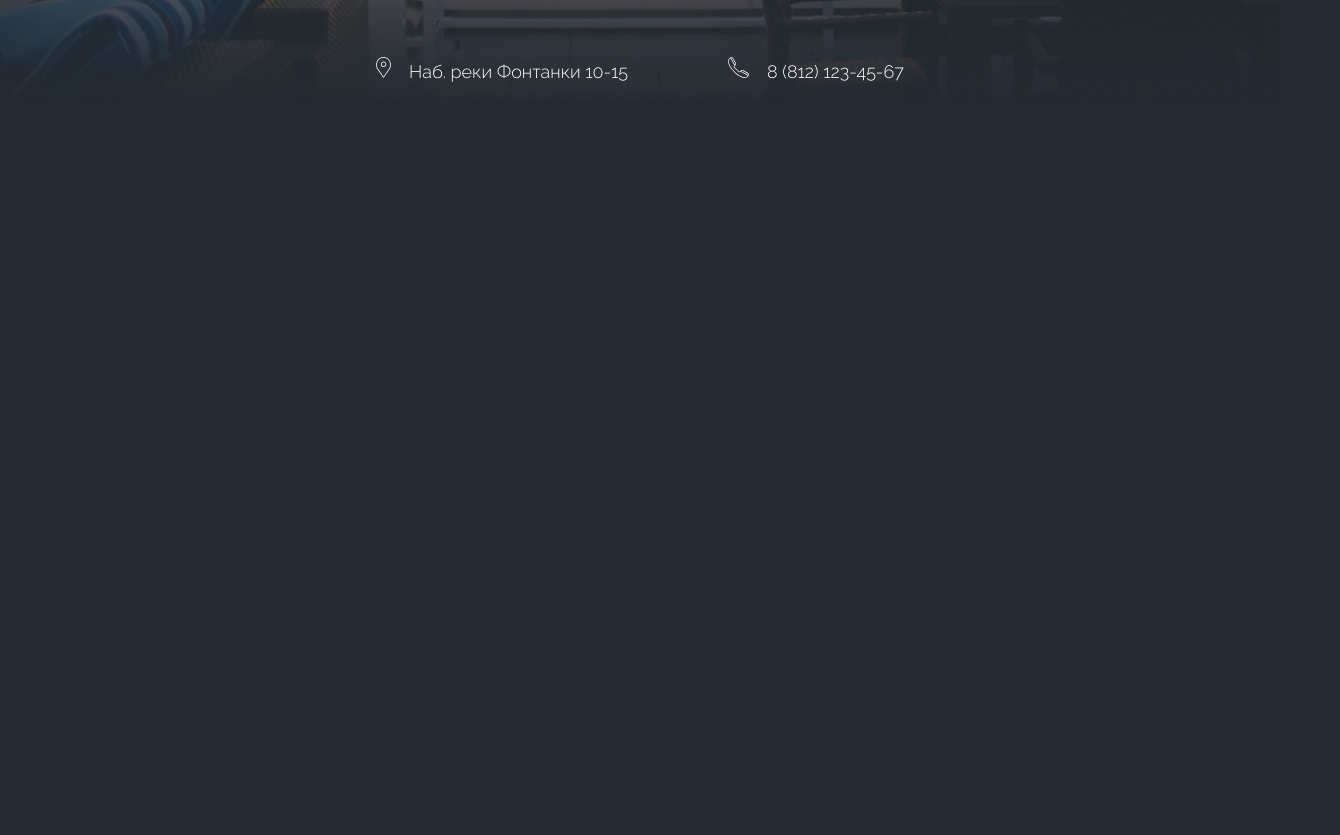
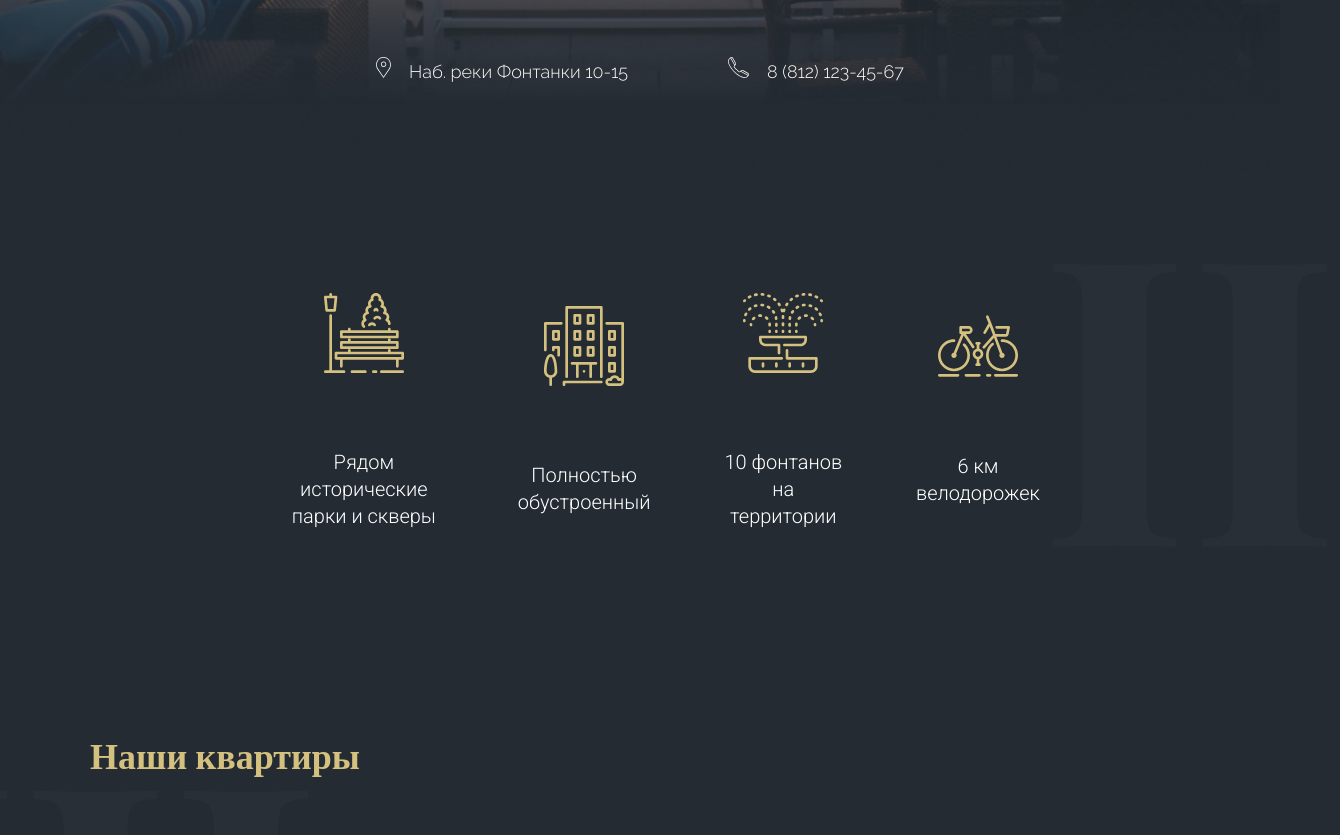
Before and after one commit to Flaer6/HouseVop, a website: page index.html in a window 1280 px wide. Shown: the part 672-1507 px from the top of the page, 1340 px wide, since content can reach past the window. Before the commit the page ends 904 px from the top, so only its background shows below. Drawn offline with nearby package versions, Linux system fonts and the light colour scheme; some packages are replaced by stand-ins of ours.

Commit message:
Update index.html

```diff
--- a/index.html
+++ b/index.html
@@ -93,7 +93,7 @@
           </div>
         </div>
       </section>
-      <!-- <section class="complexes">
+      <section class="complexes">
         <div class="container">
           <div class="complexes__inner">
             <span class="numbg-right">II</span>
@@ -281,7 +281,7 @@
           </div>
         </div>
       </div>
-          </footer> -->
+    </footer>
 
     <script
       src="https://maps.googleapis.com/maps/api/js?key=AIzaSyB41DRUbKWJHPxaFjMAwdrzWzbVKartNGg&callback=initMap&v=weekly"
```
